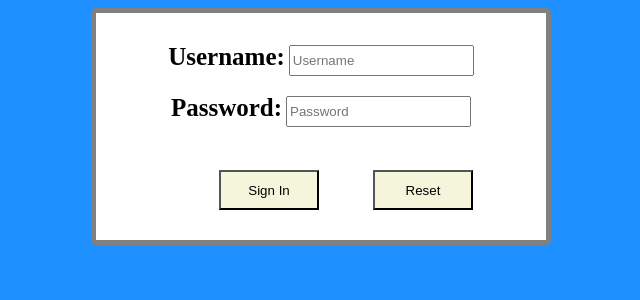
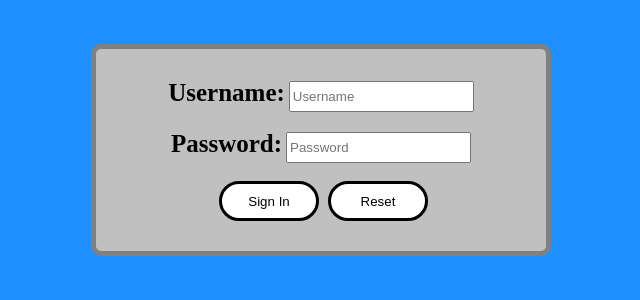
Before and after one commit to MarsTheProgrammer/Employee-Duration-Prediction, a Flask app: page / in a window 1280 px wide. Shown: the top 300 px of the page, without its empty margins (319-959 px from the left). Run offline with Flask 2, Linux system fonts and the light colour scheme; parts of the project's set-up code (start-up, migrations or seed data) failed here and were passed over.

Commit message:
added security for log in, touched up CSS, ready for data.html page to be implemented

```diff
--- a/main.py
+++ b/main.py
@@ -10,12 +10,17 @@ model_list = []
 def index():
     return render_template("form.html")
 
+@app.route('/submit', methods=["POST"])
+def submit():
+    if request.method == "POST":
+        user = request.form.get('user')
+        password = request.form.get('pass')
+        if user != "admin" and password != "admin":
+            return render_template("signin.html", message="Invalid username or password!")
+    return render_template("form.html")
+
 @app.route('/', methods=["GET", "POST"])
 def sign_in():
-    user = request.form.get('user')
-    password = request.form.get('pass')
-    # if user != "admin" and password != "admin":
-    #     return render_template("error.html")
     return render_template("signin.html")
 
 @app.route('/input', methods=["GET", "POST"])
@@ -41,7 +46,7 @@ def gfg():
         model_list.append(experience)
         prediction = jupytermodel.predict_list(model_list)
 
-    return render_template("input.html",
+    return render_template("results.html",
                             prediction=prediction,
                             name=first_name)
 
--- a/static/inputstyle.css
+++ b/static/resultsstyle.css
@@ -15,6 +15,8 @@ p {
     background: gray;
     margin: 0 auto;
     color: seashell;
+    padding-right: 10px;
+    padding-left: 10px;
 }
 
 img {
@@ -24,6 +26,7 @@ img {
 
 h2 {
     color: gold;
+
 }
 
 h3 {
--- a/static/signinstyle.css
+++ b/static/signinstyle.css
@@ -1,6 +1,15 @@
 body {
     background-color: dodgerblue;
     text-align: center;
+}
+
+#message {
+    color: red;
+    font-size: 24px;
+    border: 5px solid red;
+    background: gold;
+    width: 300px;
+    margin: 0 auto;
 }
 
 form {
@@ -8,10 +17,10 @@ form {
     font-size = 36px;
     padding-top: 30px;
     padding-bottom: 30px;
-    border-radius: 5px;
+    border-radius: 10px;
     border: 5px solid grey;
     width: 450px;
-    background: white;
+    background: silver;
     margin: 0 auto;
 }
 
@@ -33,10 +42,13 @@ form {
 
 
 button {
-    margin-left: 50px;
-    margin-top: 25px;
+    margin: 0 auto;
+    margin-left: 5px;
     width: 100px;
     height: 40px;
-    background: beige;
+    border-radius: 20px;
+    border: 3px solid black;
+    background: white;
+    text-align: center;
 
 }
--- a/templates/input.html
+++ b/templates/results.html
@@ -1,7 +1,8 @@
 <!DOCTYPE html>
 <html>
+<title>Prediction</title>
 <body>
-<link rel="stylesheet" type="text/css" href="{{ url_for('static', filename='inputstyle.css') }}">
+<link rel="stylesheet" type="text/css" href="{{ url_for('static', filename='resultsstyle.css') }}">
 
 <br><br>
 <h1 id="top">Welcome {{ name }}!</h1>
--- a/templates/signin.html
+++ b/templates/signin.html
@@ -3,15 +3,21 @@
 
 <html lang="en">
 
+<title>Sign In</title>
 <link rel="stylesheet" type="text/css" href="{{ url_for('static', filename='signinstyle.css') }}">
+
 <body>
-
-<form id="page" action="{{ url_for('index')}}" method="POST">
+<br>
+{% if message %}
+<p id="message">{{message | safe}}</p>
+{% endif %}
+<br>
+<form id="page" action="/submit" method="POST">
   <label id="userlabel">Username:</label>
-  <input type="text" id="user" name="signin" required placeholder="Username" oninvalid="Invalid Username">
+  <input type="text" id="user" name="user" required placeholder="Username" oninvalid="Invalid Username">
   <br><br>
   <label id="passlabel">Password:</label>
-  <input type="password" id="pass" name="signin" required placeholder="Password">
+  <input type="text" id="pass" name="pass" required placeholder="Password">
   <br><br>
   <button type="submit">Sign In</button>
 
```
Also changed, not shown: static/style.css (+13 -0 lines), templates/form.html (+5 -2 lines).
